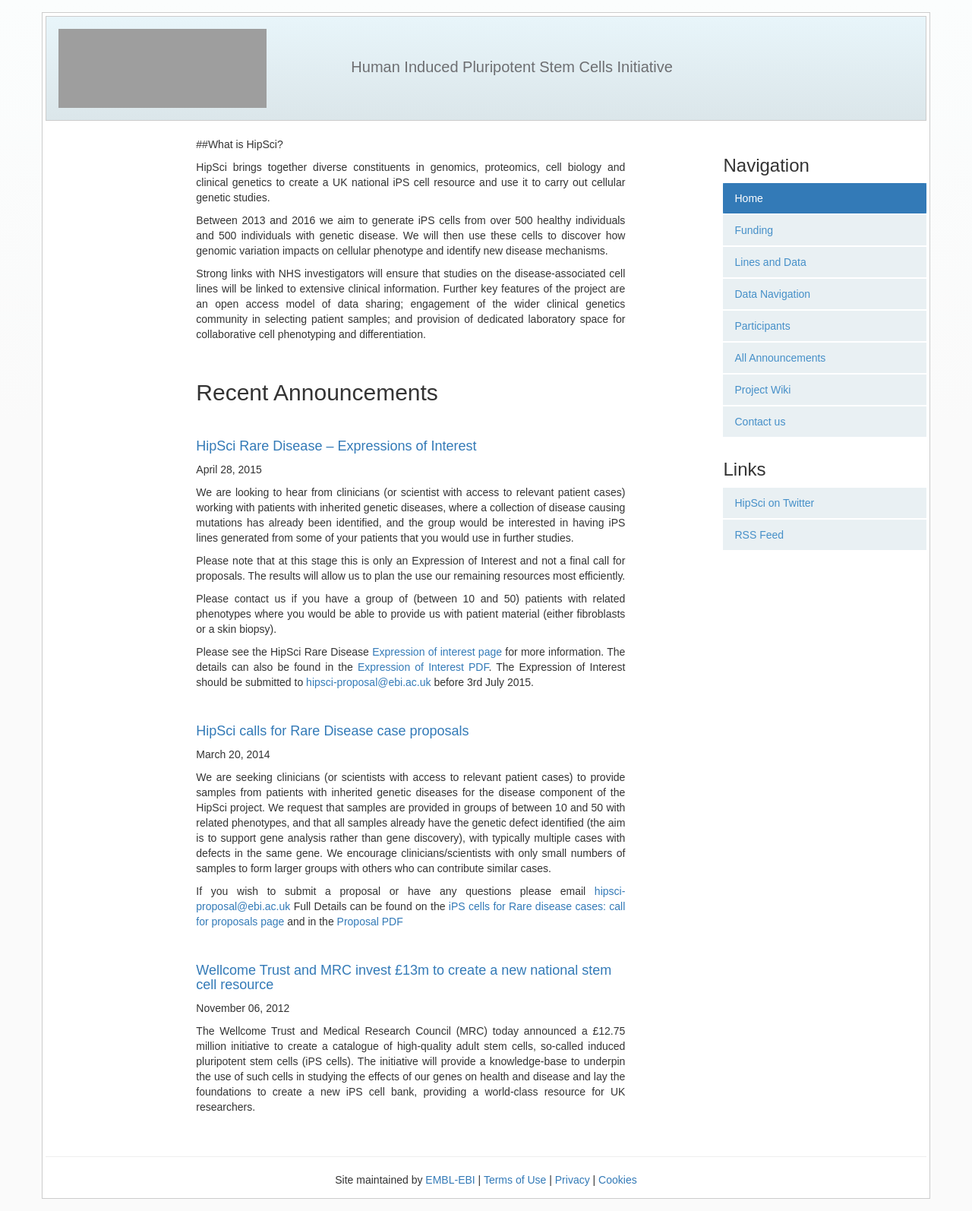
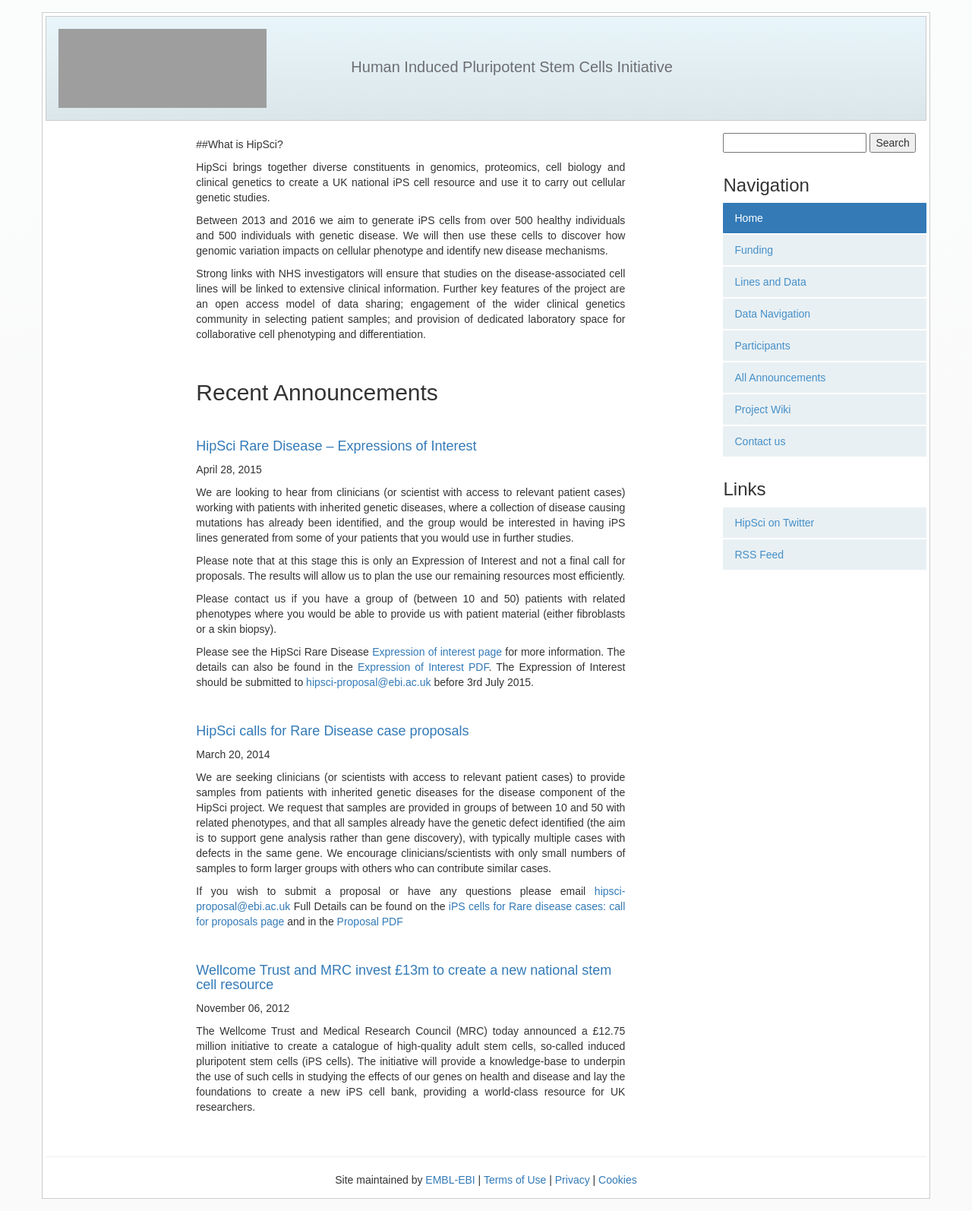
Before and after one commit to EMBL-EBI-GCA/gca_hipsci_website, a Jekyll site: the page built from index.html, in a window 1280 px wide. Shown: the whole page at 76% size. Built offline with Jekyll 4.4.1, drawn with Linux system fonts in a browser that asks for light colours; nearby versions of some CDN libraries; grey boxes are pictures that could not be loaded.

Commit message:
search box on all pages

```diff
--- /dev/null
+++ b/_includes/search_box.html
@@ -0,0 +1,8 @@
+<script type="text/javascript">
+var base = {{ site.baseurl }};
+{% raw %}
+function goTo() {location.href = base+'/search/#?q='+document.getElementById('search_id').value;}
+{% endraw %}
+</script>
+<input type='text' id='search_id'>
+<input type='button' value='Search' onClick='javascript.goTo()'>
--- a/_layouts/default.html
+++ b/_layouts/default.html
@@ -10,6 +10,7 @@
 
     <div class="row">
         <div class="col-md-3 col-xs-10 col-md-push-8 col-md-offset-1 col-xs-offset-1">
+        {% include search_box.html %}
         <div class="row">
         <div class="col-md-12 col-xs-5 navigation">
         {% include navigation.html %}
```
